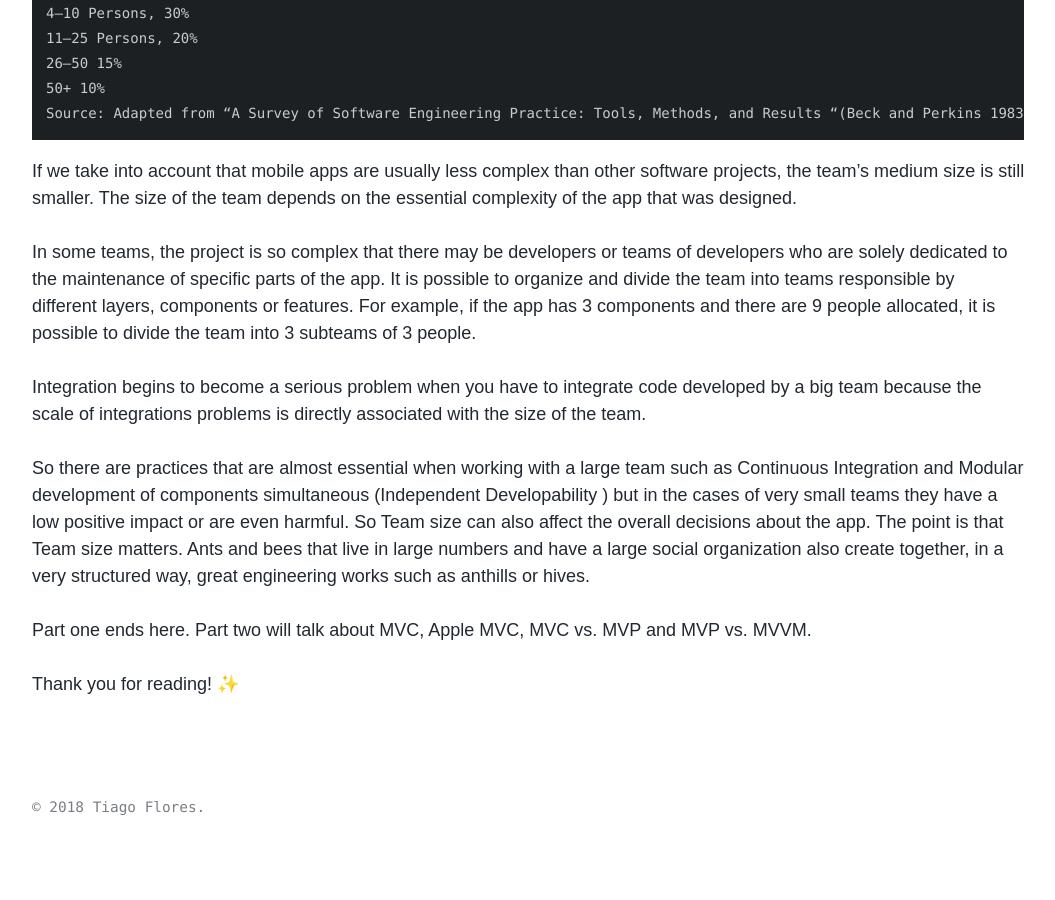
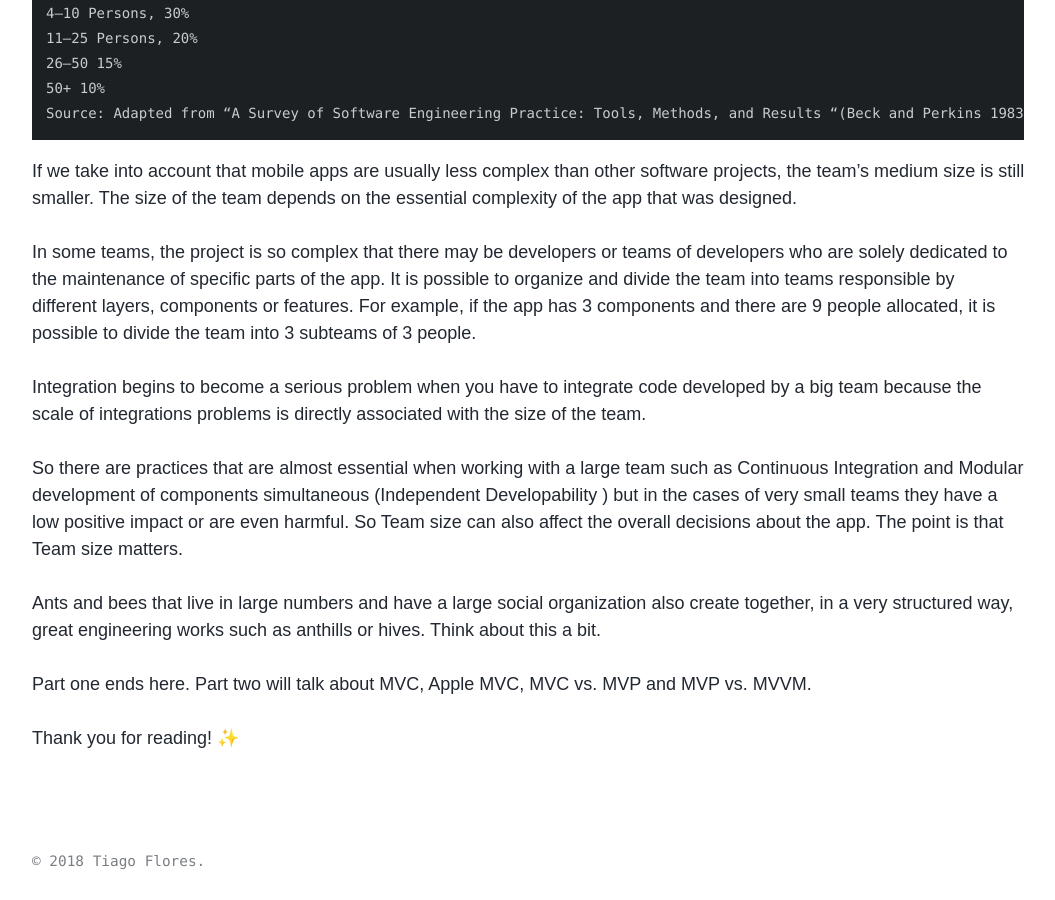
Before and after one commit to TiagoMJFlores/tiagomjflores.github.io, a Jekyll site: the page built from _posts/2018-09-14-chooseiOS Architecture1.md, in a window 1280 px wide and 900 px high, scrolled down 3629 px. Shown: the whole window, without its empty margins (40-1095 px from the left). Built offline with Jekyll 4.4.1, drawn with Linux system fonts in a browser that asks for light colours; comment, search, counter and statistics services are not loaded; before the commit the page ends 4475 px from its top, so only the background shows below that.

Commit message:
space and new phrase

```diff
--- a/_posts/2018-09-14-chooseiOS Architecture1.md
+++ b/_posts/2018-09-14-chooseiOS Architecture1.md
@@ -101,7 +101,9 @@ In some teams, the project is so complex that there may be developers or teams o
 
 Integration begins to become a serious problem when you have to integrate code developed by a big team because the scale of integrations problems is directly associated with the size of the team.
 
-So there are practices that are almost essential when working with a large team such as Continuous Integration and Modular development of components simultaneous (Independent Developability ) but in the cases of very small teams they have a low positive impact or are even harmful. So Team size can also affect the overall decisions about the app. The point is that Team size matters. Ants and bees that live in large numbers and have a large social organization also create together, in a very structured way, great engineering works such as anthills or hives.
+So there are practices that are almost essential when working with a large team such as Continuous Integration and Modular development of components simultaneous (Independent Developability ) but in the cases of very small teams they have a low positive impact or are even harmful. So Team size can also affect the overall decisions about the app. The point is that Team size matters.
+
+Ants and bees that live in large numbers and have a large social organization also create together, in a very structured way, great engineering works such as anthills or hives. Think about this a bit.
 
 Part one ends here. Part two will talk about MVC, Apple MVC, MVC vs. MVP and MVP vs. MVVM.
 
```
